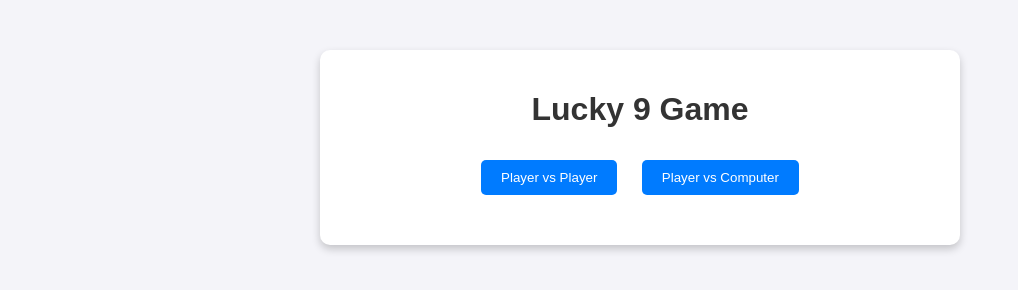
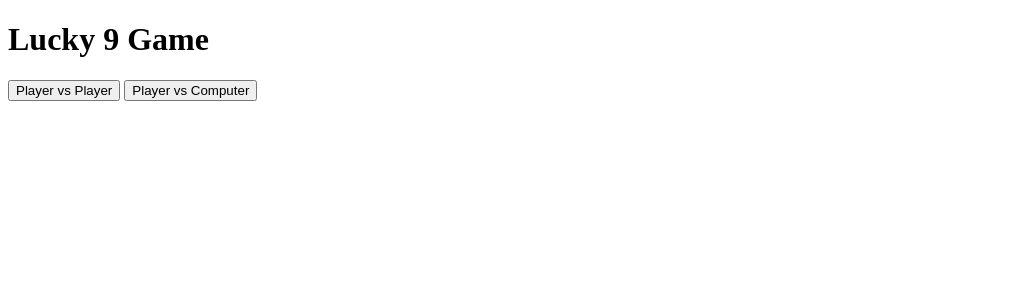
Before and after one commit to 358543/lucky-9-card-game, a plain HTML site: page index.html in a window 1280 px wide. Shown: the whole page, without its empty margins (0-1018 px from the left). Drawn offline with Linux system fonts and the light colour scheme.

Commit message:
Update styles.css

```diff
--- a/styles.css
+++ b/styles.css
@@ -1,48 +1,6 @@
-body {
-  font-family: Arial, sans-serif;
-  background-color: #f4f4f9;
-  color: #333;
-  text-align: center;
-  margin: 0;
-  padding: 0;
-}
-
-.game-container {
-  max-width: 600px;
-  margin: 50px auto;
-  padding: 20px;
-  background: #fff;
-  border-radius: 10px;
-  box-shadow: 0 4px 8px rgba(0, 0, 0, 0.2);
-}
-
-h1 {
-  color: #333;
-}
-
-#mode-selection, #game-board {
-  margin: 20px 0;
-}
-
-button {
-  background: #007bff;
-  color: white;
-  padding: 10px 20px;
-  border: none;
-  border-radius: 5px;
-  cursor: pointer;
-  margin: 10px;
-}
-
-button:hover {
-  background: #0056b3;
-}
-
-.cards {
-  display: flex;
-  justify-content: center;
-  gap: 10px;
-  margin-top: 10px;
+/* Keep all styles as they are */
+.hidden {
+  display: none;
 }
 
 .card img {
@@ -51,16 +9,6 @@ button:hover {
   border-radius: 5px;
   box-shadow: 0 2px 5px rgba(0, 0, 0, 0.2);
   animation: cardDraw 0.5s ease-in-out;
-}
-
-#result {
-  margin-top: 20px;
-  font-size: 20px;
-  font-weight: bold;
-}
-
-.hidden {
-  display: none;
 }
 
 @keyframes cardDraw {
@@ -72,4 +20,4 @@ button:hover {
     opacity: 1;
     transform: translateY(0);
   }
-    }
+}
```
